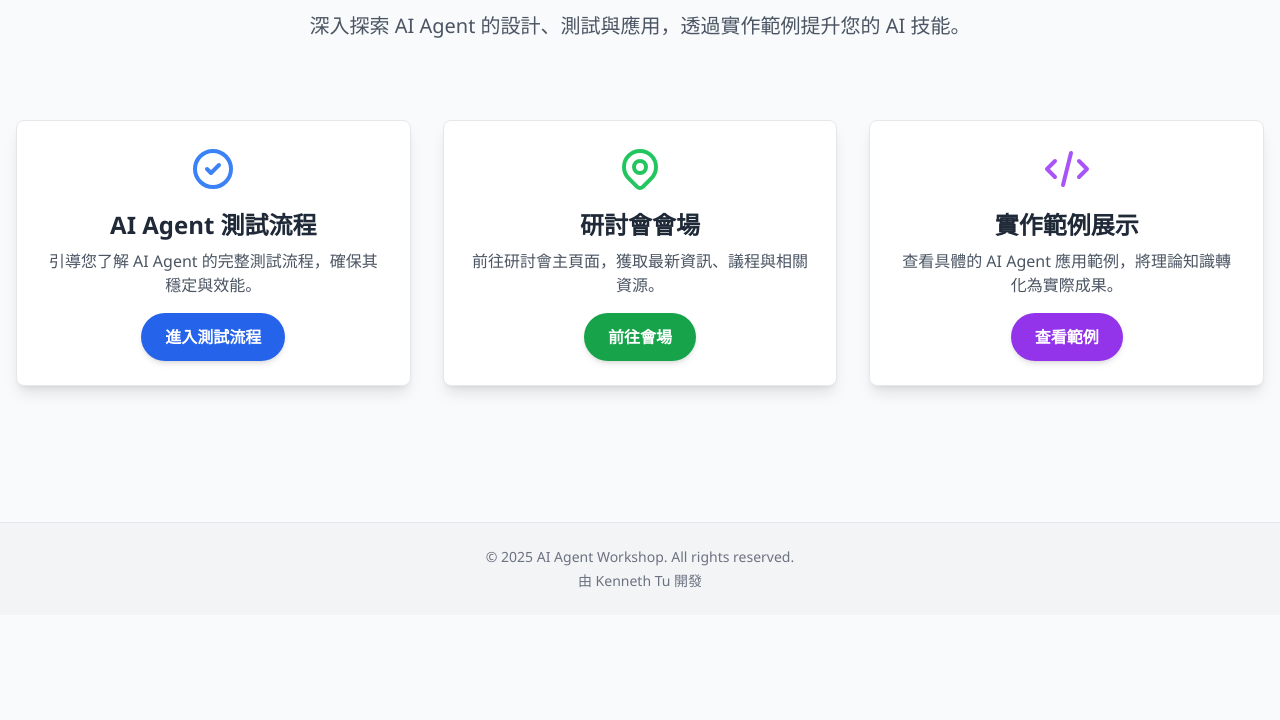
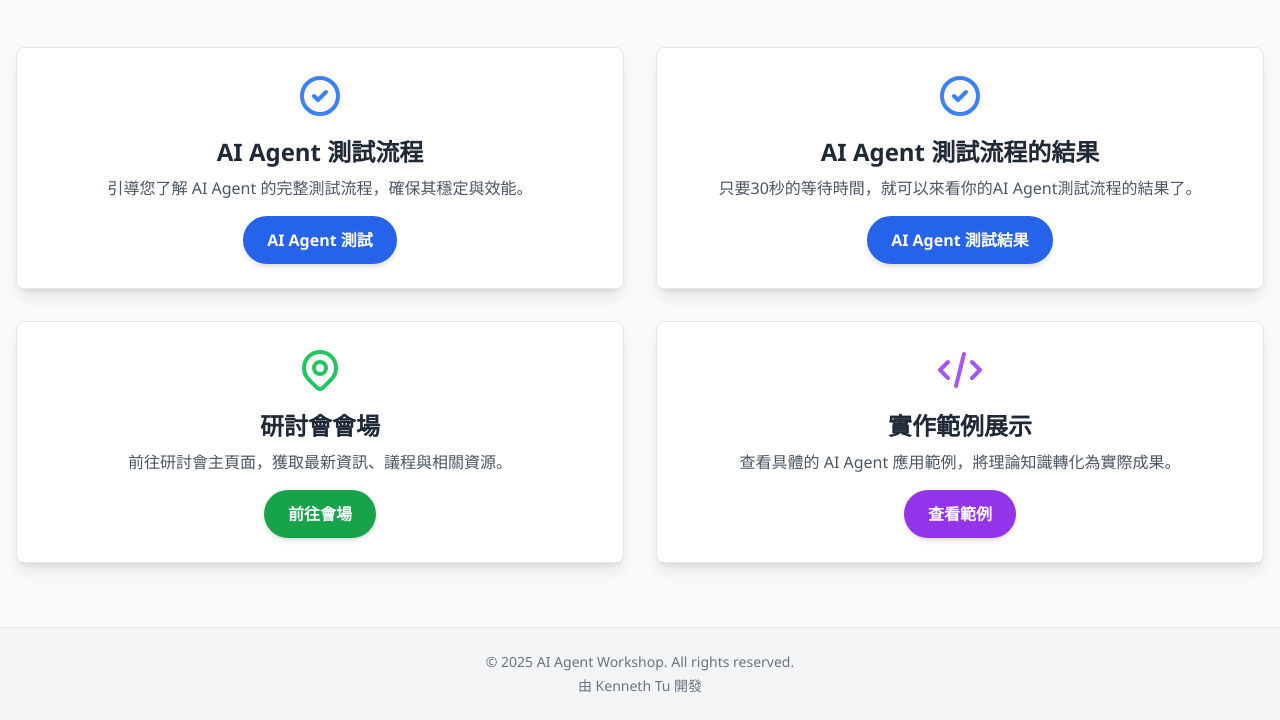
Before and after one commit to kennethtu999/202506-hands-on-ai-agent, a website: page cloudflare-worker-route-r901/public/index.html in a window 1280 px wide. Shown: the part 185-905 px from the top of the page. Before the commit the page ends 800 px from the top, so only its background shows below. Drawn offline with nearby package versions, Linux system fonts and the light colour scheme.

Commit message:
update dashboard

```diff
--- a/cloudflare-worker-route-r901/public/index.html
+++ b/cloudflare-worker-route-r901/public/index.html
@@ -47,7 +47,7 @@
         </header>
 
         <!-- Main Content Section - Links presented as cards -->
-        <section class="w-full grid grid-cols-1 md:grid-cols-3 gap-8 mb-12">
+        <section class="w-full grid grid-cols-1 md:grid-cols-2 gap-8 mb-12">
 
           <!-- AI Test Flow Link Card -->
           <div class="bg-white p-6 rounded-lg shadow-lg hover:shadow-xl transition-all duration-300 border border-gray-200 flex flex-col items-center text-center">
@@ -63,7 +63,25 @@
               rel="noopener noreferrer"
               class="mt-auto inline-block bg-blue-600 text-white font-semibold py-3 px-6 rounded-full hover:bg-blue-700 transition-colors duration-300 shadow-md"
             >
-              進入測試流程
+              AI Agent 測試
+            </a>
+          </div>
+
+          <!-- AI Test Flow Link Card -->
+          <div class="bg-white p-6 rounded-lg shadow-lg hover:shadow-xl transition-all duration-300 border border-gray-200 flex flex-col items-center text-center">
+            <!-- Icon: Checkmark Circle -->
+            <svg class="w-12 h-12 text-blue-500 mb-4" fill="none" stroke="currentColor" viewBox="0 0 24 24" xmlns="http://www.w3.org/2000/svg"><path stroke-linecap="round" stroke-linejoin="round" stroke-width="2" d="M9 12l2 2 4-4m6 2a9 9 0 11-18 0 9 9 0 0118 0z"></path></svg>
+            <h2 class="text-2xl font-bold text-gray-800 mb-2">AI Agent 測試流程的結果</h2>
+            <p class="text-gray-600 mb-4">
+              只要30秒的等待時間，就可以來看你的AI Agent測試流程的結果了。
+            </p>
+            <a
+              href="https://kennethtu999.github.io/202506-hands-on-ai-agent/demo/index.html"
+              target="_blank"
+              rel="noopener noreferrer"
+              class="mt-auto inline-block bg-blue-600 text-white font-semibold py-3 px-6 rounded-full hover:bg-blue-700 transition-colors duration-300 shadow-md"
+            >
+            AI Agent 測試結果
             </a>
           </div>
 
```
Also changed, not shown: 1 other file.
